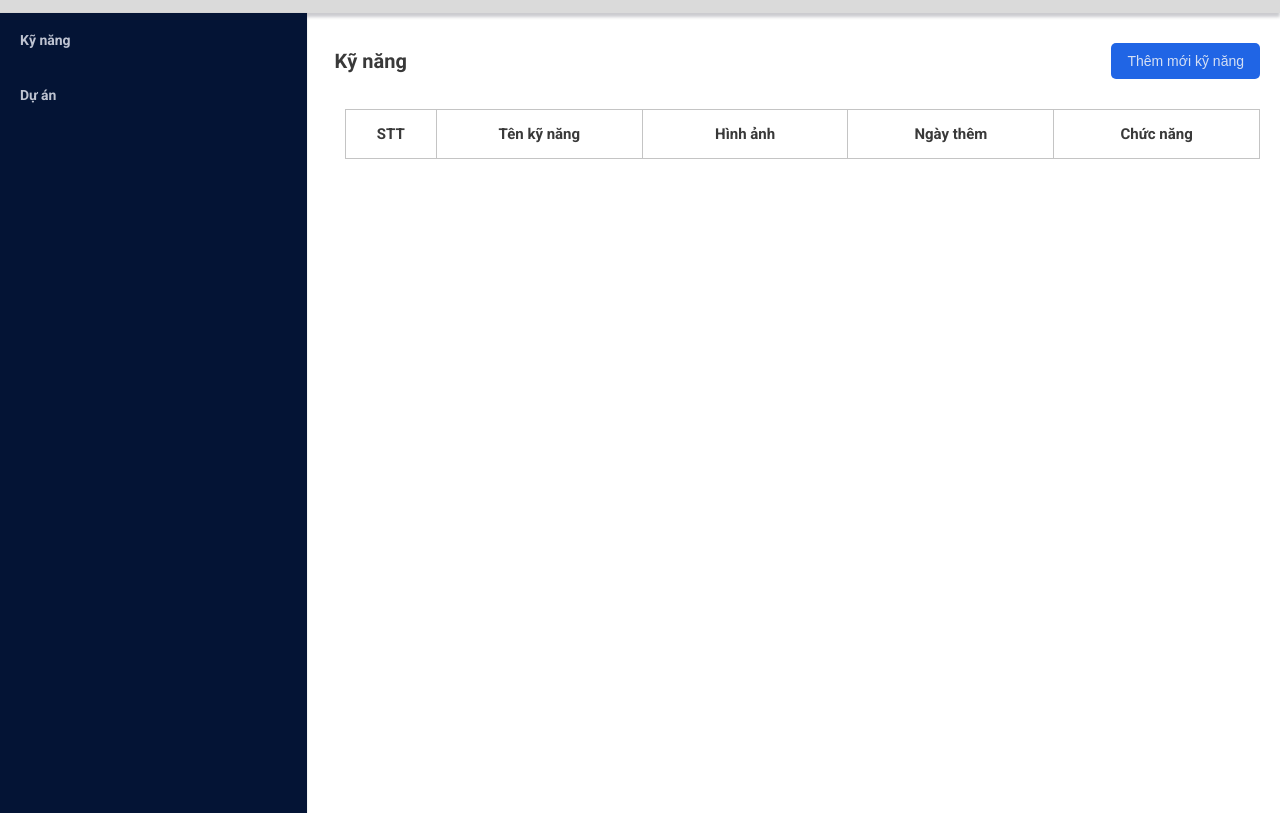
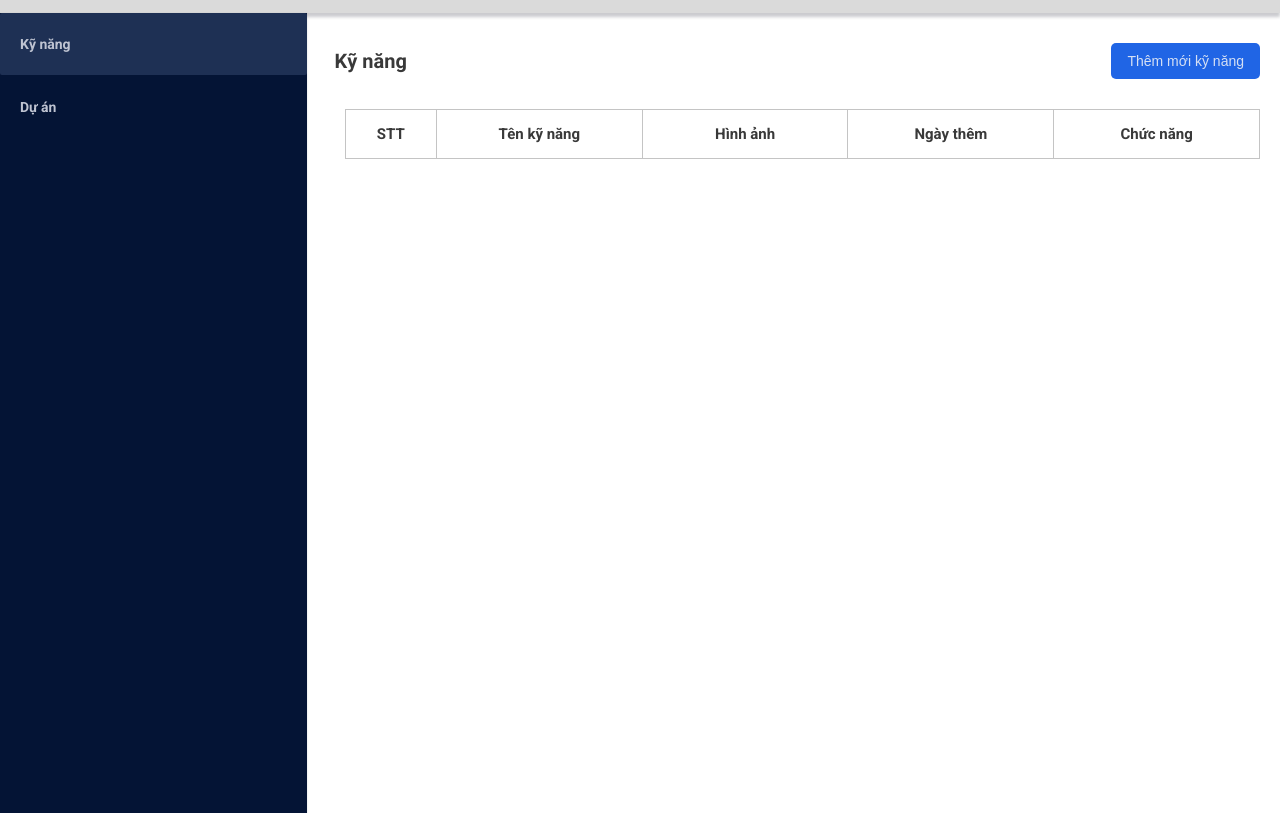
Before and after one commit to Sonnguyenmin/MD1_B8, a plain HTML site: page Admin/skill.html in a window 1280 px wide. Shown: the part 67-880 px from the top of the page. Drawn offline with nearby package versions, Linux system fonts and the light colour scheme; some packages are replaced by stand-ins of ours; a script that the page names is missing.

Commit message:
Add base to Admin

```diff
--- a/Admin/skill.html
+++ b/Admin/skill.html
@@ -32,7 +32,7 @@
                     <div class="col l-3 m-3 c-3">
                         <nav class="sidebar_content">
                             <ul class="sidebar-list">
-                                <li class="sidebar-item">
+                                <li class="sidebar-item active">
                                     <a href="/Admin/skill.html" class="sidebar_link">
                                         <span>Kỹ năng</span>
                                     </a>
--- a/Admin/src/css/admin.css
+++ b/Admin/src/css/admin.css
@@ -65,7 +65,7 @@
 
 .sidebar-item
 .sidebar_link {
-    padding: 16px 20px;
+    padding: 20px;
     height: 100%;
     width: 100%;
     display: block;
--- a/Admin/src/javascript/project.js
+++ b/Admin/src/javascript/project.js
@@ -35,6 +35,7 @@ btnCancel.addEventListener('click', () => {
     description.value = "";
     profileTitle.innerText = "Thêm Dự án";
     idUpdate = null;
+
     btnSubmit.innerText = "Thêm";
 });
 
@@ -179,6 +180,7 @@ function checkErrors() {
     const profiles = JSON.parse(localStorage.getItem(PROFILE_LOCAL)) || [];
     let flag = true;
     let index = profiles.findIndex(item => item.name === nameProfile.value);
+
     if (index !== -1) {
         flag = false;
         showError('errorName', "Tên dự án đã tồn tại");
--- a/UI/javascript/index.js
+++ b/UI/javascript/index.js
@@ -10,7 +10,7 @@ function renderTech() {
     for (let i = 0; i < newTech.length; i++) {
         stringHTML += `
         <div class="col l-2 m-4 c-4">
-            <a href="" class="tech_icon-link">
+            <a href="" class="tech_icon-link" title="${newTech[i].name}">
                 <div class="tech_icon-img" style="background-image: url(${newTech[i].image});">
                 </div>
             </a>
```
Also changed, not shown: Admin/project.html (+3 -3 lines), UI/index.html (+1 -0 lines).
